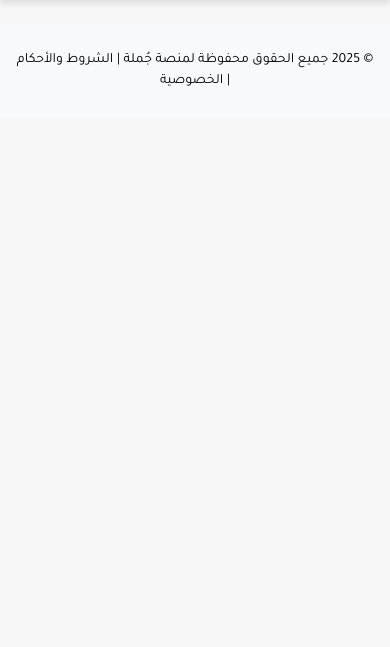
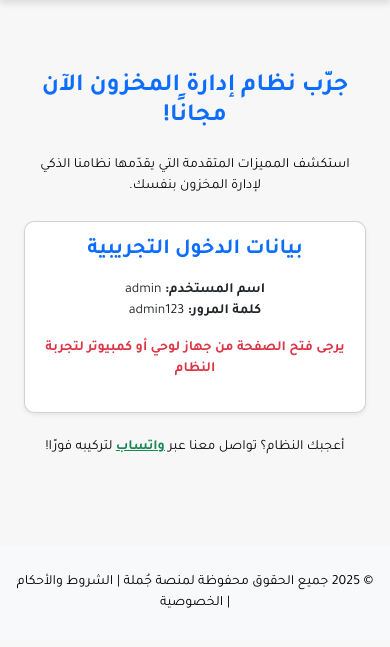
Before and after one commit to mody-1090/flex-app, a Flask app: page /demo-login in a window 390 px wide. Shown: the part 72-719 px from the top of the page. Run offline with Flask 3, Linux system fonts and the light colour scheme; some libraries are stand-ins or nearby versions.

Commit message:
Update demo_login.html

```diff
--- a/app/templates/public/demo_login.html
+++ b/app/templates/public/demo_login.html
@@ -4,28 +4,22 @@
 {% block content %}
 <style>
   @media (max-width: 767px) {
-    #mobile-warning {
-      display: block;
+    .desktop-only {
+      display: none !important;
     }
-    #main-content {
-      display: none;
+    .mobile-msg {
+      display: block !important;
     }
   }
 
   @media (min-width: 768px) {
-    #mobile-warning {
-      display: none;
+    .mobile-msg {
+      display: none !important;
     }
   }
 </style>
 
-<!-- تحذير عند فتح الصفحة من الجوال -->
-<div id="mobile-warning" class="alert alert-danger text-center my-5 mx-3">
-  هذا النظام لا يعمل على الجوال، يُرجى استخدام جهاز لوحي أو كمبيوتر لتجربة النظام بشكل صحيح.
-</div>
-
-<!-- محتوى الصفحة الأساسي -->
-<div id="main-content" class="container text-center py-5">
+<div class="container text-center py-5">
   <h2 class="mb-4">جرّب نظام إدارة المخزون الآن مجانًا!</h2>
   <p class="mb-4">استكشف المميزات المتقدمة التي يقدّمها نظامنا الذكي لإدارة المخزون بنفسك.</p>
 
@@ -36,7 +30,15 @@
         <li><strong>اسم المستخدم:</strong> admin</li>
         <li><strong>كلمة المرور:</strong> admin123</li>
       </ul>
-      <a href="https://anxious-wasp-nicegoout-39a805d2.koyeb.app/web/login" class="btn btn-primary btn-lg mt-3">دخول النظام</a>
+
+      <!-- زر الدخول يظهر فقط على التابلت والكمبيوتر -->
+      <a href="https://anxious-wasp-nicegoout-39a805d2.koyeb.app/web/login"
+         class="btn btn-primary btn-lg mt-3 desktop-only">دخول النظام</a>
+
+      <!-- رسالة تظهر فقط على الجوال -->
+      <p class="mt-3 text-danger fw-bold mobile-msg">
+        يرجى فتح الصفحة من جهاز لوحي أو كمبيوتر لتجربة النظام
+      </p>
     </div>
   </div>
 
```
